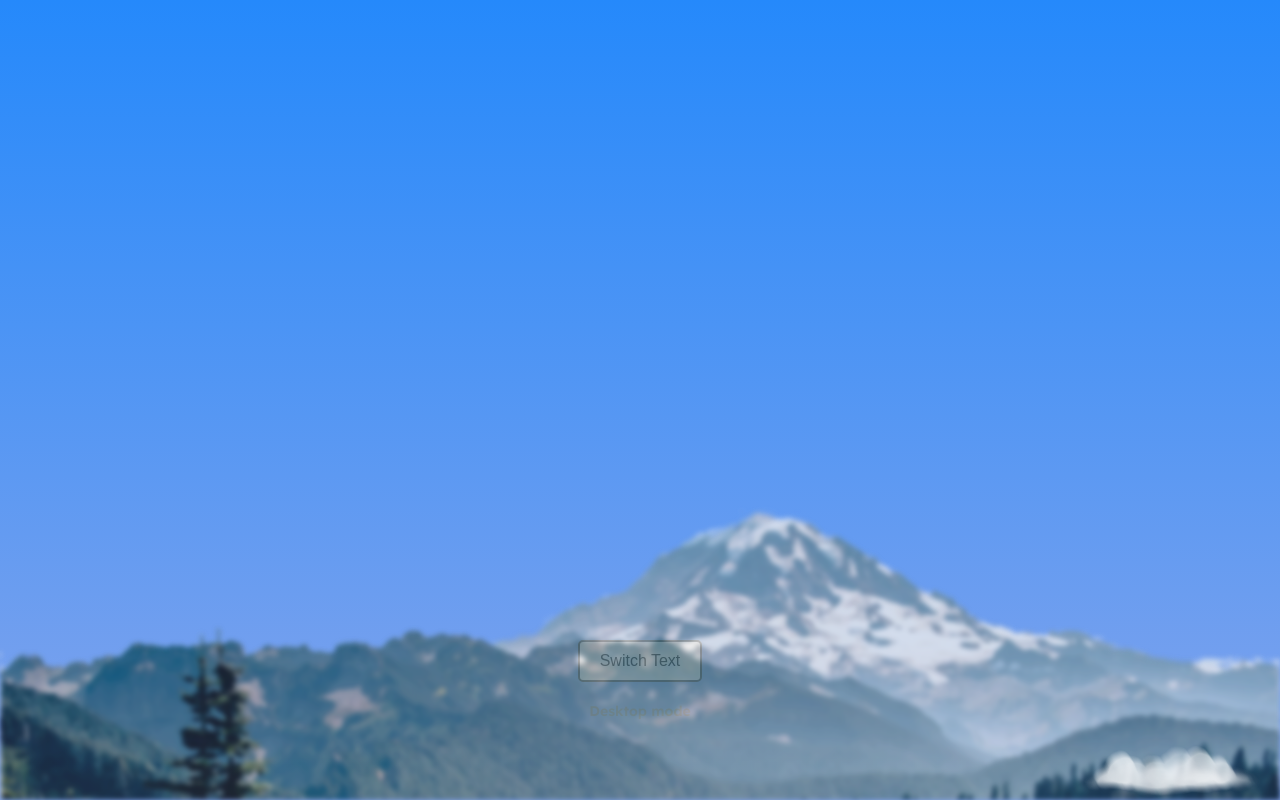
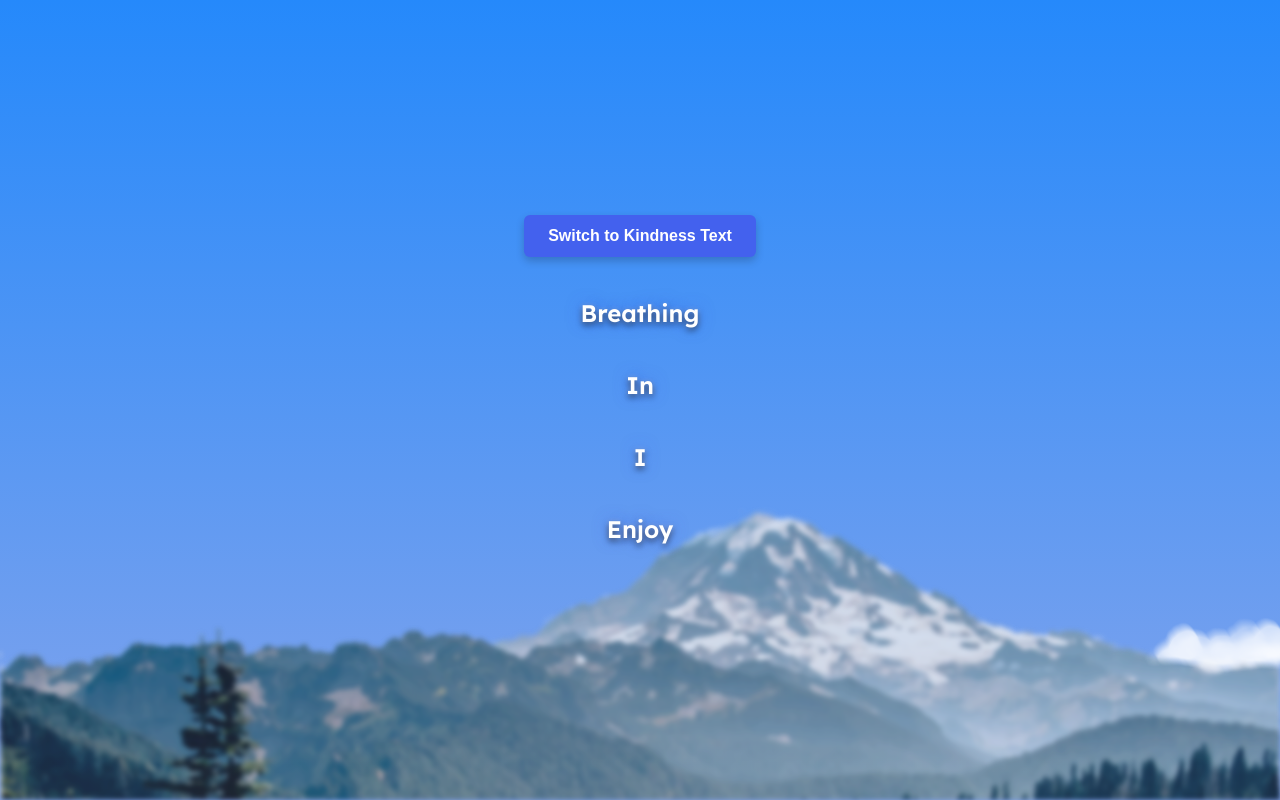
Before and after one commit to ianatherton/calm_app4-14, a plain HTML site: page index.html in a window 1280 px wide. Drawn offline with Linux system fonts and the light colour scheme.

Commit message:
smoother text fix

```diff
--- /dev/null
+++ b/_oldapp/index.html
@@ -0,0 +1,25 @@
+<!DOCTYPE html>
+<html lang="en">
+<head>
+    <meta charset="UTF-8">
+    <meta name="viewport" content="width=device-width, initial-scale=1.0">
+    <title>Skillful Mind Meditation</title>
+    <link rel="stylesheet" href="styles.css">
+</head>
+<body>
+    <div id="mountain-bg-container">
+        <img id="mountain-bg" src="static/art/background_mountain.png" alt="Mountain Background">
+        <div id="clouds-container"></div>
+    </div>
+    <div id="app">
+        <div id="word-container">
+            <div id="words-list"></div>
+        </div>
+        <div id="controls">
+            <button id="text-selector">Switch Text</button>
+        </div>
+        <div id="debug-display" style="text-align:center; margin-top:20px; color:#888; font-size:14px;"></div>
+    </div>
+    <script src="app.js"></script>
+</body>
+</html>
--- /dev/null
+++ b/_oldapp/styles.css
@@ -0,0 +1,161 @@
+@font-face {
+    font-family: 'Lexend';
+    src: url('./static/Lexend-SemiBold.ttf') format('truetype');
+    font-weight: 600;
+    font-style: normal;
+}
+
+body {
+    margin: 0;
+    padding: 0;
+    display: flex;
+    justify-content: center;
+    align-items: center;
+    min-height: 100vh;
+    /* Gradient from light blue (top) to deeper blue (bottom) */
+    background: linear-gradient(to bottom, #2589fb 0%, #83a4ec 100%);
+    font-family: 'Lexend', Arial, sans-serif;
+    font-weight: 600;
+    overflow-x: hidden;
+}
+
+#mountain-bg-container {
+    position: fixed;
+    left: 0;
+    right: 0;
+    bottom: 0;
+    width: 100vw;
+    height: 40vh;
+    pointer-events: none;
+    z-index: 0;
+}
+
+#mountain-bg {
+    position: absolute;
+    left: 0;
+    bottom: 0;
+    width: 100vw;
+    height: 100%;
+    object-fit: cover;
+    z-index: 0;
+    pointer-events: none;
+    opacity: 0.8;
+    filter: blur(2.5px) brightness(0.93);
+}
+
+#clouds-container {
+    position: absolute;
+    left: 0;
+    top: 0;
+    width: 100vw;
+    height: 100%;
+    pointer-events: none;
+    z-index: 2;
+}
+
+.cloud {
+    position: absolute;
+    pointer-events: none;
+    will-change: transform;
+    opacity: 0.9;
+    z-index: 2;
+    transition: opacity 0.5s;
+}
+
+#app, #app * {
+    user-select: none;
+    -webkit-user-select: none;
+    -ms-user-select: none;
+    -moz-user-select: none;
+}
+
+#app {
+    text-align: center;
+    padding: 20px;
+    width: 100%;
+    max-width: 800px;
+    height: 80vh;
+    display: flex;
+    flex-direction: column;
+}
+
+#word-container {
+    flex-grow: 1;
+    position: relative;
+    overflow: hidden;
+    margin-bottom: 20px;
+    /* No scroll bar, no scroll-behavior needed */
+    height: 100%;
+    display: flex;
+    flex-direction: column;
+    justify-content: flex-end;
+}
+
+/* Removed custom scrollbar styles for #word-container */
+
+#words-list {
+    display: flex;
+    flex-direction: column;
+    align-items: center;
+    padding: 20px;
+    min-height: 100%;
+    gap: 0.2em;
+    will-change: transform;
+}
+
+.word {
+    opacity: 0;
+    transform: translateY(30px);
+    transition: opacity 0.6s cubic-bezier(0.4,0,0.2,1), transform 0.6s cubic-bezier(0.4,0,0.2,1);
+    font-size: 2.5rem;
+    color: #d2691e;
+    margin: 0;
+    pointer-events: none;
+    will-change: opacity, transform;
+}
+
+.word {
+    opacity: 0;
+    transform: translateY(30px);
+    transition: opacity 0.6s cubic-bezier(0.4,0,0.2,1), transform 0.6s cubic-bezier(0.4,0,0.2,1);
+    font-size: 2.5rem;
+    color: #d2691e;
+    margin: 0.2em 0;
+    pointer-events: none;
+    will-change: opacity, transform;
+}
+
+.word.visible {
+    opacity: 1;
+    transform: translateY(0);
+}
+
+.word.fade-out {
+    opacity: 0;
+    transform: translateY(20px);
+}
+
+.word.newest {
+    text-decoration: underline;
+    text-underline-offset: 8px;
+    text-decoration-thickness: 3px;
+    text-decoration-color: #2563eb;
+}
+
+#controls {
+    margin-top: auto;
+}
+
+button {
+    padding: 10px 20px;
+    font-size: 16px;
+    background-color: white;
+    border: 2px solid #333;
+    border-radius: 5px;
+    cursor: pointer;
+    transition: background-color 0.3s;
+}
+
+button:hover {
+    background-color: #f0f0f0;
+}
--- a/index.html
+++ b/index.html
@@ -7,19 +7,34 @@
     <link rel="stylesheet" href="styles.css">
 </head>
 <body>
+    <!-- Mountain and cloud background from old app -->
     <div id="mountain-bg-container">
         <img id="mountain-bg" src="static/art/background_mountain.png" alt="Mountain Background">
         <div id="clouds-container"></div>
     </div>
-    <div id="app">
-        <div id="word-container">
-            <div id="words-list"></div>
+    <div id="controls-area">
+        <button id="text-switcher-btn">Switch to Kindness Text</button>
+    </div>
+
+    <div id="word-scroller-app" role="application" aria-label="Smooth Word Scroller">
+        <div id="word-scroller-viewport" aria-live="polite" aria-atomic="false"
+            aria-relevant="text" aria-describedby="scroller-instructions">
+            <div id="word-scroller-container">
+                <div class="word-line" data-slot-id="1" aria-hidden="true"><span></span></div> <!-- Top Buffer -->
+                <div class="word-line" data-slot-id="2"><span></span></div> <!-- Visible 1 -->
+                <div class="word-line" data-slot-id="3"><span></span></div> <!-- Visible 2 -->
+                <div class="word-line" data-slot-id="4"><span></span></div> <!-- Visible 3 -->
+                <div class="word-line" data-slot-id="5"><span></span></div> <!-- Visible 4 -->
+                <div class="word-line" data-slot-id="6"><span></span></div> <!-- Visible 5 -->
+                <div class="word-line" data-slot-id="7"><span></span></div> <!-- Visible 6 (newest underlined) -->
+                <div class="word-line" data-slot-id="8" aria-hidden="true"><span></span></div> <!-- Bottom Buffer -->
+            </div>
         </div>
-        <div id="controls">
-            <button id="text-selector">Switch Text</button>
+        <div id="scroller-instructions" class="visually-hidden">
+            Text scrolls word by word. Click and hold to scroll. Release to stop. Maximum 6 words visible.
         </div>
-        <div id="debug-display" style="text-align:center; margin-top:20px; color:#888; font-size:14px;"></div>
     </div>
-    <script src="app.js"></script>
+
+    <script src="script.js"></script>
 </body>
 </html>
--- /dev/null
+++ b/script.js
@@ -0,0 +1,320 @@
+// Texts for different meditation experiences
+const texts = {
+    'calm-breathing': 'Breathing In I Enjoy My In-Breath _ Breathing Out I Enjoy My Out-Breath _',
+    'kindness': `This is what should be done,
+by one who is skilled in goodness _
+having glimpsed the state of perfect calm,
+let them be honest and upright _
+straightforward and gentle in speech,
+humble and not conceited _
+contented and easily satisfied,
+unburdened with duties and frugal in their ways _
+peaceful and calm and wise and skillful,
+not proud or demanding in nature _
+let them not do the slightest thing,
+that the wise would later correct _
+wishing: in gladness and in safety,
+may all beings be happy _
+whatever living beings there may be,
+whether they are weak or strong, excluding none _
+the great or the mighty, medium short or small,
+those seen or unseen _
+those near or far away,
+those born or yet to be born _
+may all beings be at ease! _
+Let none deceive another,
+or despise any being in any state _
+let none through anger or ill-will,
+wish harm upon another _
+even as a mother protects with her life,
+her child, her only child _
+so with a boundless heart,
+should one cherish all living beings _
+cultivate a limitless heart of goodwill,
+for all throughout the cosmos _
+in all its height depth and breadth,
+a love that is untroubled _
+and beyond hatred and ill-will,
+whether standing or walking, sitting or lying-down _
+as long as we are awake,
+maintain this mindfulness of love, _
+this is the noblest way of living _
+Free from wrong views, greed, and sense desires,
+living in beauty and realizing perfect understanding _
+those who practice boundless love,
+will certainly transcend birth and death. _`
+};
+
+// Cloud animation properties
+const cloudImages = [
+    'static/art/clouds_1.png',
+    'static/art/clouds_2.png',
+    'static/art/clouds_3.png',
+    'static/art/clouds_4.png',
+    'static/art/clouds_5.png',
+    'static/art/clouds_6.png',
+    'static/art/clouds_7.png'
+];
+
+document.addEventListener('DOMContentLoaded', function() {
+    // DOM Elements
+    const textSwitcherBtn = document.getElementById('text-switcher-btn');
+    const wordContainer = document.getElementById('word-scroller-container');
+    const wordLineElements = Array.from(document.querySelectorAll('.word-line'));
+    const wordSpans = Array.from(document.querySelectorAll('.word-line span'));
+
+    // State Variables
+    let wordsList = [];
+    let currentIndex = 0;
+    let lineHeight = 0;
+    let isPressed = false;
+    let pressTimer = null;
+    let scrollInterval = null;
+    let isScrolling = false;
+    let currentTextKey = 'calm-breathing';
+
+    // Initialize the application
+    function init() {
+        // Calculate line height
+        lineHeight = wordLineElements[0].offsetHeight;
+
+        // Initial position of container (top buffer hidden)
+        wordContainer.style.top = `-${lineHeight}px`;
+
+        // Load initial text
+        loadText(texts[currentTextKey]);
+
+        // Add event listeners for interactions
+        document.body.addEventListener('mousedown', onPressStart);
+        document.body.addEventListener('mouseup', onPressEnd);
+        document.body.addEventListener('mouseleave', onPressEnd);
+        document.body.addEventListener('touchstart', onPressStart, { passive: true });
+        document.body.addEventListener('touchend', onPressEnd);
+
+        // Text switcher button event listener
+        textSwitcherBtn.addEventListener('click', function() {
+            // Toggle between text options
+            currentTextKey = currentTextKey === 'calm-breathing' ? 'kindness' : 'calm-breathing';
+
+            // Update button text
+            textSwitcherBtn.textContent = currentTextKey === 'calm-breathing' ? 'Switch to Kindness Text' : 'Switch to Breathing Text';
+
+            // Load the new text
+            loadText(texts[currentTextKey]);
+        });
+
+        // Keyboard support
+        document.body.addEventListener('keydown', function(e) {
+            if (e.code === 'Space' && !isPressed) {
+                e.preventDefault();
+                onPressStart();
+            }
+        });
+
+        document.body.addEventListener('keyup', function(e) {
+            if (e.code === 'Space') {
+                e.preventDefault();
+                onPressEnd();
+            }
+        });
+    }
+
+    // Load and process text
+    function loadText(text) {
+        // Properly split text into individual words
+        const textContent = text.trim();
+        // Split by whitespace and filter out empty strings
+        wordsList = textContent.split(/\s+/).filter(word => word.length > 0);
+
+        // If no words, use a placeholder
+        if (wordsList.length === 0) {
+            wordsList = ['No', 'text', 'provided'];
+        }
+
+        console.log('Processed words:', wordsList);
+
+        // Reset index and update display
+        currentIndex = 0;
+        updateDisplay();
+    }
+
+    // Update the display with current words
+    function updateDisplay() {
+        // Fill the word slots - each slot gets exactly one word
+        for (let i = 0; i < wordLineElements.length; i++) {
+            const span = wordLineElements[i].querySelector('span');
+
+            // Calculate which word to show in this slot with proper wrapping
+            const wordIndex = (currentIndex + i - 1 + wordsList.length) % wordsList.length;
+
+            // Get the current word
+            const currentWord = wordsList[wordIndex];
+
+            // Set word content (just one word per slot)
+            // If the word is an underscore, display it as a blank line
+            span.textContent = currentWord === '_' ? '' : currentWord;
+
+            // Handle aria attributes for screen readers
+            if (i === 0 || i === 7) { // Buffer slots
+                wordLineElements[i].setAttribute('aria-hidden', 'true');
+            } else {
+                wordLineElements[i].removeAttribute('aria-hidden');
+            }
+
+            // Add underline to the newest visible word (6th visible slot)
+            if (i === 6) {
+                wordLineElements[i].classList.add('newest-visible');
+            } else {
+                wordLineElements[i].classList.remove('newest-visible');
+            }
+        }
+    }
+
+    // Handle press start (mouse down or touch start)
+    function onPressStart(event) {
+        if (event) event.preventDefault();
+
+        clearTimeout(pressTimer);
+
+        // 250ms delay before activating scroll
+        pressTimer = setTimeout(() => {
+            isPressed = true;
+            document.body.classList.add('scrolling-active');
+            startScrolling();
+        }, 250);
+    }
+
+    // Handle press end (mouse up or touch end)
+    function onPressEnd(event) {
+        if (event) event.preventDefault();
+
+        clearTimeout(pressTimer);
+        isPressed = false;
+        document.body.classList.remove('scrolling-active');
+        stopScrolling();
+    }
+
+    // Start the scrolling animation
+    function startScrolling() {
+        if (!isScrolling && wordsList.length > 0) {
+            isScrolling = true;
+            scrollInterval = setInterval(scrollStep, 700); // 700ms per step (was 400ms) - slower scrolling
+        }
+    }
+
+    // Stop the scrolling animation
+    function stopScrolling() {
+        clearInterval(scrollInterval);
+        isScrolling = false;
+    }
+
+    // Handle a single scroll step
+    function scrollStep() {
+        // First, ensure the transition is enabled with the same timing as in CSS
+        wordContainer.style.transition = 'transform 0.65s cubic-bezier(0.25, 0.1, 0.25, 1)';
+
+        // Animate container moving up one line
+        wordContainer.style.transform = `translateY(-${lineHeight}px)`;
+
+        // Handle transition end
+        setTimeout(() => {
+            // Stop if no longer pressed
+            if (!isPressed) {
+                stopScrolling();
+                return;
+            }
+
+            // Increment current index with wrapping
+            currentIndex = (currentIndex + 1) % wordsList.length;
+
+            // Update display with new word positions
+            updateDisplay();
+
+            // Reset container position without animation
+            wordContainer.style.transition = 'none';
+            wordContainer.style.transform = 'translateY(0)';
+
+            // Force reflow to apply style immediately
+            void wordContainer.offsetHeight;
+
+            // The next animation will happen on the next scrollStep call
+        }, 630); // Slightly less than the transition duration (0.65s = 650ms) to avoid jerky motion
+    }
+
+    // Initialize the application
+    init();
+
+    // Load the initial calm breathing text
+    loadText(texts['calm-breathing']);
+
+    // Start cloud animations
+    startClouds();
+
+    // Cloud animation functions
+    function randomBetween(a, b) {
+        return a + Math.random() * (b - a);
+    }
+
+    function spawnCloud() {
+        const cloudsContainer = document.getElementById('clouds-container');
+        if (!cloudsContainer) return;
+        const cloud = document.createElement('img');
+        cloud.src = cloudImages[Math.floor(Math.random() * cloudImages.length)];
+        cloud.className = 'cloud';
+
+        // Set vertical position first: halfway up mountain and above, but always on screen
+        const vh = window.innerHeight;
+        const mountainHeight = vh * 0.4;
+        const topLimit = Math.max(0, vh - mountainHeight - (vh * 0.65)); // up to 65% above mountain (TOP)
+        const bottomLimit = Math.max(0, vh - mountainHeight - (vh * 0.25)); // halfway up mountain (BOTTOM)
+
+        // Keep a buffer at top and bottom for a more natural look
+        const adjustedTopLimit = topLimit + 20;
+        const adjustedBottomLimit = bottomLimit - 20;
+
+        // Ensure cloud is fully visible vertically - randomize within bounds
+        const y = randomBetween(adjustedTopLimit, adjustedBottomLimit);
+
+        // Calculate distance from top as a percentage (0 = at top, 1 = at bottom)
+        const distanceFromTop = (y - adjustedTopLimit) / (adjustedBottomLimit - adjustedTopLimit);
+
+        // Size (scale) depends on vertical position - bigger at bottom, smaller at top
+        // Map from 0.6 (top) to 2.4 (bottom) - 20% larger at bottom
+        const scale = 0.6 + (distanceFromTop * 1.8);
+
+        // Set width based on scale
+        cloud.style.width = `${160 * scale}px`;
+        cloud.style.height = 'auto';
+
+        // Compute cloud height (approximate, since image aspect ratio is preserved)
+        const cloudHeight = 80 * scale; // assume base cloud height is 80px
+
+        // Position cloud
+        cloud.style.top = `${y}px`;
+        cloud.style.left = '100vw';
+        cloud.style.opacity = randomBetween(0.7, 1.0);
+
+        // Animation duration: faster for closer clouds (bottom clouds)
+        // Map from 60s (top/very slow) to 25s (bottom/fast)
+        const duration = 60 - (distanceFromTop * 35);
+        cloud.style.transition = `transform ${duration}s linear, opacity 0.5s`;
+        cloudsContainer.appendChild(cloud);
+        // Animate
+        setTimeout(() => {
+            cloud.style.transform = `translateX(-110vw)`;
+        }, 50);
+        // Remove when offscreen
+        setTimeout(() => {
+            cloud.style.opacity = 0;
+            setTimeout(() => cloud.remove(), 500);
+        }, duration * 1000);
+    }
+
+    function startClouds() {
+        function loop() {
+            spawnCloud();
+            setTimeout(loop, randomBetween(2000, 5000));
+        }
+        loop();
+    }
+});
--- a/styles.css
+++ b/styles.css
@@ -1,22 +1,25 @@
+/* Add Lexend font */
 @font-face {
     font-family: 'Lexend';
-    src: url('./static/Lexend-SemiBold.ttf') format('truetype');
-    font-weight: 600;
+    src: url('Lexend-VariableFont_wght.ttf') format('truetype');
+    font-weight: 100 900;
     font-style: normal;
+    font-display: swap;
 }
 
 body {
+    font-family: 'Lexend', Arial, sans-serif;
     margin: 0;
     padding: 0;
     display: flex;
+    flex-direction: column;
+    align-items: center;
     justify-content: center;
-    align-items: center;
     min-height: 100vh;
-    /* Gradient from light blue (top) to deeper blue (bottom) */
+    /* Gradient background from old app */
     background: linear-gradient(to bottom, #2589fb 0%, #83a4ec 100%);
-    font-family: 'Lexend', Arial, sans-serif;
-    font-weight: 600;
     overflow-x: hidden;
+    color: #333;
 }
 
 #mountain-bg-container {
@@ -62,100 +65,135 @@ body {
     transition: opacity 0.5s;
 }
 
-#app, #app * {
-    user-select: none;
-    -webkit-user-select: none;
-    -ms-user-select: none;
-    -moz-user-select: none;
-}
-
-#app {
-    text-align: center;
-    padding: 20px;
-    width: 100%;
-    max-width: 800px;
-    height: 80vh;
-    display: flex;
-    flex-direction: column;
-}
-
-#word-container {
-    flex-grow: 1;
-    position: relative;
-    overflow: hidden;
+#controls-area {
     margin-bottom: 20px;
-    /* No scroll bar, no scroll-behavior needed */
-    height: 100%;
-    display: flex;
-    flex-direction: column;
-    justify-content: flex-end;
-}
-
-/* Removed custom scrollbar styles for #word-container */
-
-#words-list {
     display: flex;
     flex-direction: column;
     align-items: center;
-    padding: 20px;
-    min-height: 100%;
-    gap: 0.2em;
-    will-change: transform;
+    width: 100%;
+    max-width: 500px;
+    z-index: 10;
+    position: relative;
 }
 
-.word {
-    opacity: 0;
-    transform: translateY(30px);
-    transition: opacity 0.6s cubic-bezier(0.4,0,0.2,1), transform 0.6s cubic-bezier(0.4,0,0.2,1);
-    font-size: 2.5rem;
-    color: #d2691e;
-    margin: 0;
-    pointer-events: none;
-    will-change: opacity, transform;
+#text-switcher-btn {
+    padding: 12px 24px;
+    border-radius: 6px;
+    border: none;
+    background-color: #4361ee;
+    color: white;
+    font-weight: 600;
+    cursor: pointer;
+    transition: background-color 0.2s ease, transform 0.2s ease;
+    box-shadow: 0 4px 8px rgba(0, 0, 0, 0.2);
+    font-size: 1rem;
 }
 
-.word {
-    opacity: 0;
-    transform: translateY(30px);
-    transition: opacity 0.6s cubic-bezier(0.4,0,0.2,1), transform 0.6s cubic-bezier(0.4,0,0.2,1);
-    font-size: 2.5rem;
-    color: #d2691e;
-    margin: 0.2em 0;
-    pointer-events: none;
-    will-change: opacity, transform;
+#text-switcher-btn:hover {
+    background-color: #3a56d4;
+    transform: translateY(-2px);
+    box-shadow: 0 6px 12px rgba(0, 0, 0, 0.15);
 }
 
-.word.visible {
-    opacity: 1;
-    transform: translateY(0);
+#text-switcher-btn:active {
+    transform: translateY(1px);
+    box-shadow: 0 2px 4px rgba(0, 0, 0, 0.1);
 }
 
-.word.fade-out {
-    opacity: 0;
-    transform: translateY(20px);
+#text-switcher-btn:focus {
+    outline: none;
+    box-shadow: 0 0 0 3px rgba(67, 97, 238, 0.3), 0 4px 8px rgba(0, 0, 0, 0.2);
 }
 
-.word.newest {
-    text-decoration: underline;
-    text-underline-offset: 8px;
-    text-decoration-thickness: 3px;
-    text-decoration-color: #2563eb;
+#word-scroller-app {
+    width: 100%;
+    max-width: 500px;
+    display: flex;
+    flex-direction: column;
+    align-items: center;
+    margin-bottom: 20px;
 }
 
-#controls {
-    margin-top: auto;
+#word-scroller-viewport {
+    width: 100%;
+    height: calc(6 * 3em); /* 6 visible lines * line height */
+    overflow: hidden;
+    border: none;
+    background-color: transparent;
+    position: relative;
+    border-radius: 8px;
 }
 
-button {
-    padding: 10px 20px;
-    font-size: 16px;
-    background-color: white;
-    border: 2px solid #333;
-    border-radius: 5px;
-    cursor: pointer;
-    transition: background-color 0.3s;
+#word-scroller-container {
+    position: relative;
+    top: calc(-1 * 3em); /* Offset by 1 slot height to hide the top buffer */
+    transition: transform 0.65s cubic-bezier(0.25, 0.1, 0.25, 1);
+    will-change: transform;
+    backface-visibility: hidden;
 }
 
-button:hover {
-    background-color: #f0f0f0;
+.word-line {
+    height: 3em;
+    display: flex;
+    align-items: center;
+    justify-content: center;
+    font-size: 1.5em;
+    box-sizing: border-box;
+    padding: 0 20px;
+    opacity: 1;
+    transition: opacity 0.4s ease-in-out;
+    -webkit-font-smoothing: antialiased;
+    -moz-osx-font-smoothing: grayscale;
+    font-weight: 600;
+    text-align: center;
+    overflow: hidden;
+    white-space: nowrap;
+    text-overflow: ellipsis;
+    width: 100%;
+    color: #fff;
+    text-shadow: 0 3px 6px rgba(0, 0, 0, 0.6), 0 0 15px rgba(67, 97, 238, 0.5), 0 0 5px rgba(255, 255, 255, 0.3);
 }
+
+.word-line[data-slot-id="7"].newest-visible {
+    text-decoration: underline;
+    text-underline-offset: 0.15em;
+    color: #ffffff;
+    text-shadow: 0 0 10px rgba(67, 97, 238, 0.9), 0 0 20px rgba(67, 97, 238, 0.7);
+    font-weight: 700;
+}
+
+.visually-hidden {
+    position: absolute;
+    width: 1px;
+    height: 1px;
+    padding: 0;
+    margin: -1px;
+    overflow: hidden;
+    clip: rect(0, 0, 0, 0);
+    white-space: nowrap;
+    border: 0;
+}
+
+/* For users who prefer reduced motion */
+@media (prefers-reduced-motion: reduce) {
+    #word-scroller-container {
+        transition: none;
+    }
+
+    .word-line {
+        transition: opacity 0.1s ease-out;
+    }
+}
+
+/* Make app responsive */
+@media (max-width: 520px) {
+    #text-input-area,
+    #word-scroller-app {
+        width: 90%;
+    }
+
+    .word-line {
+        font-size: 1.1em;
+        padding: 0 10px;
+    }
+}
```
Also changed, not shown: _oldapp/OFL.txt (renamed from OFL.txt), _oldapp/README.txt (renamed from README.txt), _oldapp/app.js (renamed from app.js), art/background_mountain.png (deleted), art/clouds_1.png (deleted), art/clouds_2.png (deleted), art/clouds_3.png (deleted), art/clouds_4.png (deleted), art/clouds_5.png (deleted), art/clouds_6.png (deleted), art/clouds_7.png (deleted), calm_breathing_words.txt, 4 other files.
